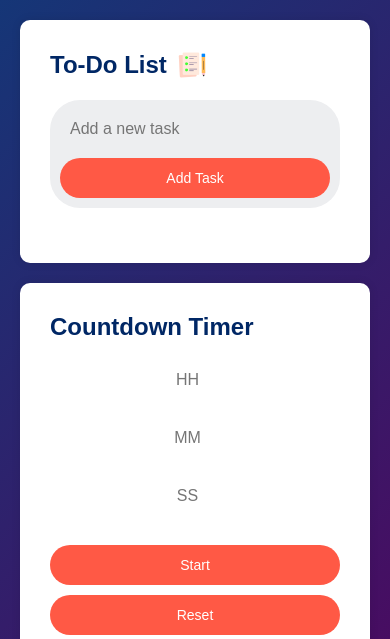
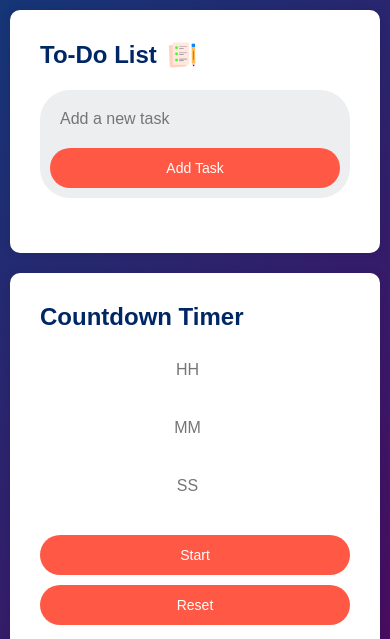
Before and after one commit to haikalrth/list-timer, a plain HTML site: page index.html in a window 390 px wide. Shown: the top 639 px of the page. Drawn offline with Linux system fonts and the light colour scheme.

Commit message:
Update style.css

```diff
--- a/style.css
+++ b/style.css
@@ -1,3 +1,4 @@
+/* Reset Styles */
 * {
     margin: 0;
     padding: 0;
@@ -11,16 +12,20 @@ body {
     justify-content: center;
     align-items: center;
     height: 100vh;
+    flex-direction: column; /* Tambahkan flex-direction untuk tampilan mobile */
 }
 
+/* Main Container */
 .main-container {
     display: flex;
     justify-content: space-between;
     width: 70%;
     max-width: 1000px;
     background: transparent;
+    flex-wrap: wrap; /* Agar elemen berbaris pada perangkat kecil */
 }
 
+/* To-Do App and Countdown */
 .todo-app, .countdown-container {
     background: #fff;
     padding: 30px;
@@ -37,6 +42,7 @@ body {
     flex: 1;
 }
 
+/* Headings */
 .todo-app h2, .countdown-container h2 {
     color: #002765;
     display: flex;
@@ -49,6 +55,7 @@ body {
     margin-left: 10px;
 }
 
+/* To-Do List Row */
 .row {
     display: flex;
     align-items: center;
@@ -59,6 +66,7 @@ body {
     margin-bottom: 25px;
 }
 
+/* Input Fields */
 input[type="text"], input[type="number"] {
     flex: 1;
     border: none;
@@ -68,6 +76,7 @@ input[type="text"], input[type="number"] {
     font-size: 14px;
 }
 
+/* Time Inputs */
 .time-inputs {
     display: flex;
     justify-content: space-between;
@@ -79,6 +88,7 @@ input[type="text"], input[type="number"] {
     text-align: center;
 }
 
+/* Buttons */
 .timer-buttons {
     display: flex;
     justify-content: space-between;
@@ -88,13 +98,13 @@ input[type="text"], input[type="number"] {
 button {
     border: none;
     outline: none;
-    padding: 16px 50px; /* Sesuaikan padding sesuai kebutuhan */
+    padding: 16px 50px;
     background: #ff5945;
     color: #fff;
     font-size: 16px;
     cursor: pointer;
     border-radius: 40px;
-    width: 150px; /* Menetapkan lebar tetap untuk tombol */
+    width: 150px;
     text-align: center;
 }
 
@@ -102,7 +112,7 @@ button:hover {
     background-color: #d94636;
 }
 
-
+/* To-Do List Items */
 ul li {
     list-style: none;
     font-size: 17px;
@@ -162,8 +172,7 @@ ul li span:hover {
 @media (max-width: 768px) {
     body {
         flex-direction: column;
-        justify-content: flex-start;
-        padding: 20px;
+        padding: 10px;
         height: auto;
     }
 
```
